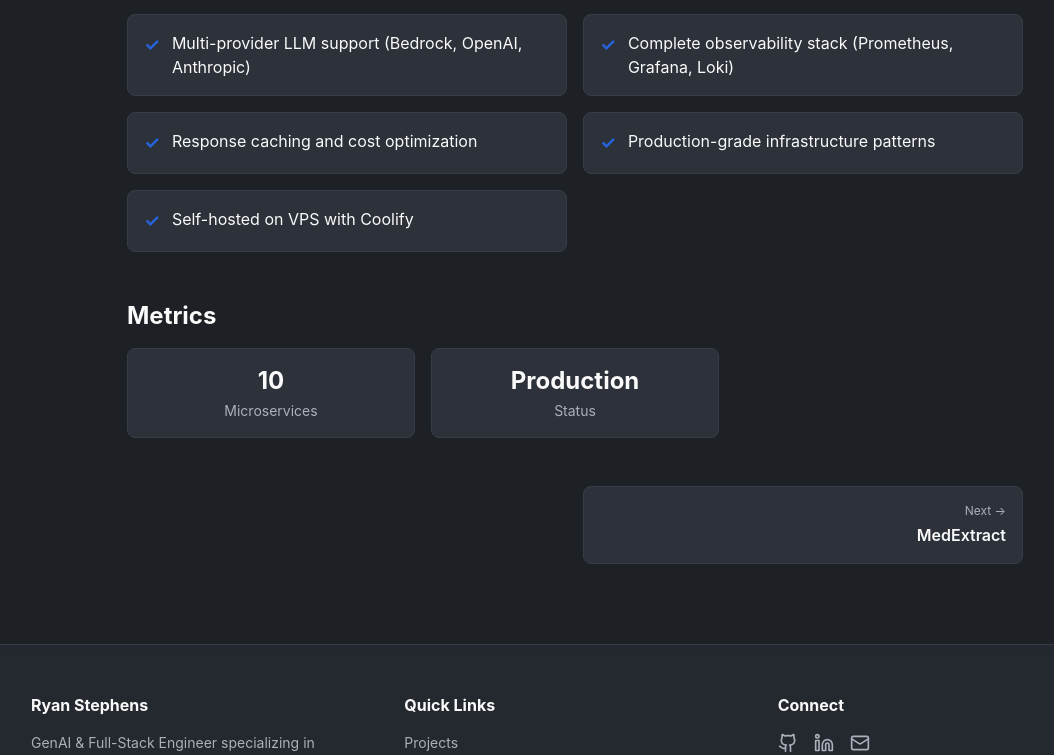
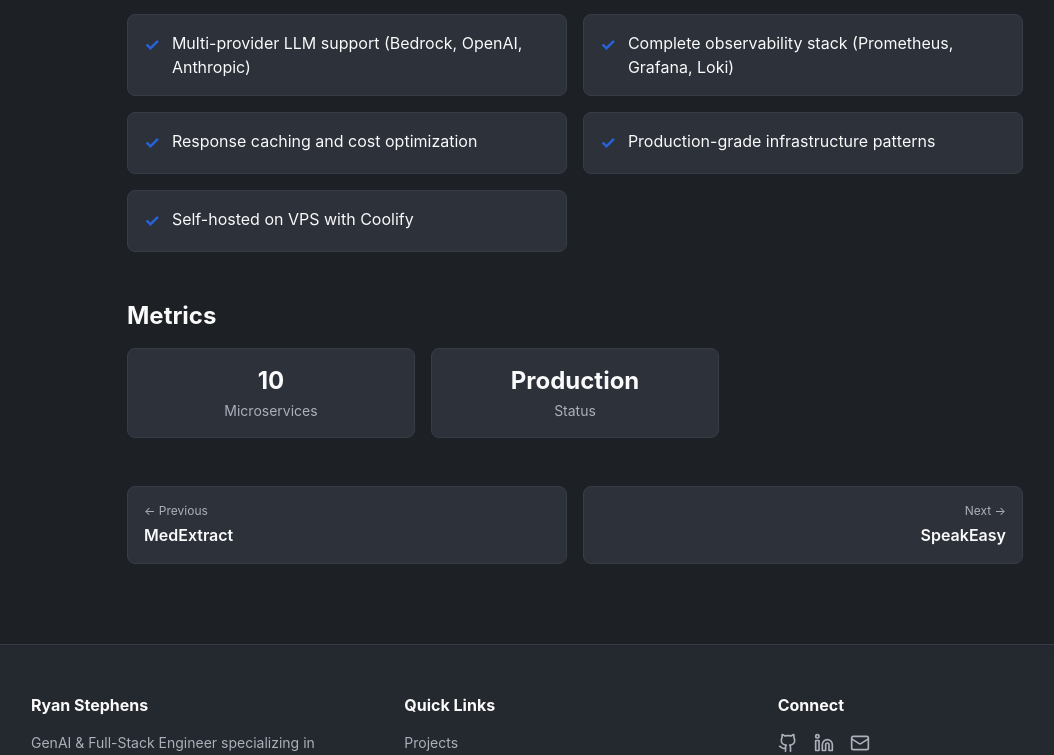
Before and after one commit to ryan-stephens/portfolio-2026, a Next.js app: page /projects/ai-infrastructure-template in a window 1280 px wide. Shown: the part 1821-2576 px from the top of the page, without its empty margins (65-1119 px from the left). Built offline with nearby package versions, Linux system fonts and the light colour scheme.

Commit message:
fix: update project navigation to follow sorted project order

```diff
--- a/app/projects/[id]/page.tsx
+++ b/app/projects/[id]/page.tsx
@@ -24,9 +24,11 @@ export default function ProjectDetailPage({ params }: ProjectDetailPageProps) {
     notFound();
   }
 
-  const currentIndex = projects.findIndex((p) => p.id === project.id);
-  const previousProject = currentIndex > 0 ? projects[currentIndex - 1] : null;
-  const nextProject = currentIndex < projects.length - 1 ? projects[currentIndex + 1] : null;
+  // Sort projects by order to match the display order on projects page
+  const sortedProjects = [...projects].sort((a, b) => a.order - b.order);
+  const currentIndex = sortedProjects.findIndex((p) => p.id === project.id);
+  const previousProject = currentIndex > 0 ? sortedProjects[currentIndex - 1] : null;
+  const nextProject = currentIndex < sortedProjects.length - 1 ? sortedProjects[currentIndex + 1] : null;
 
   return (
     <div className="space-y-12 pb-20">
```
